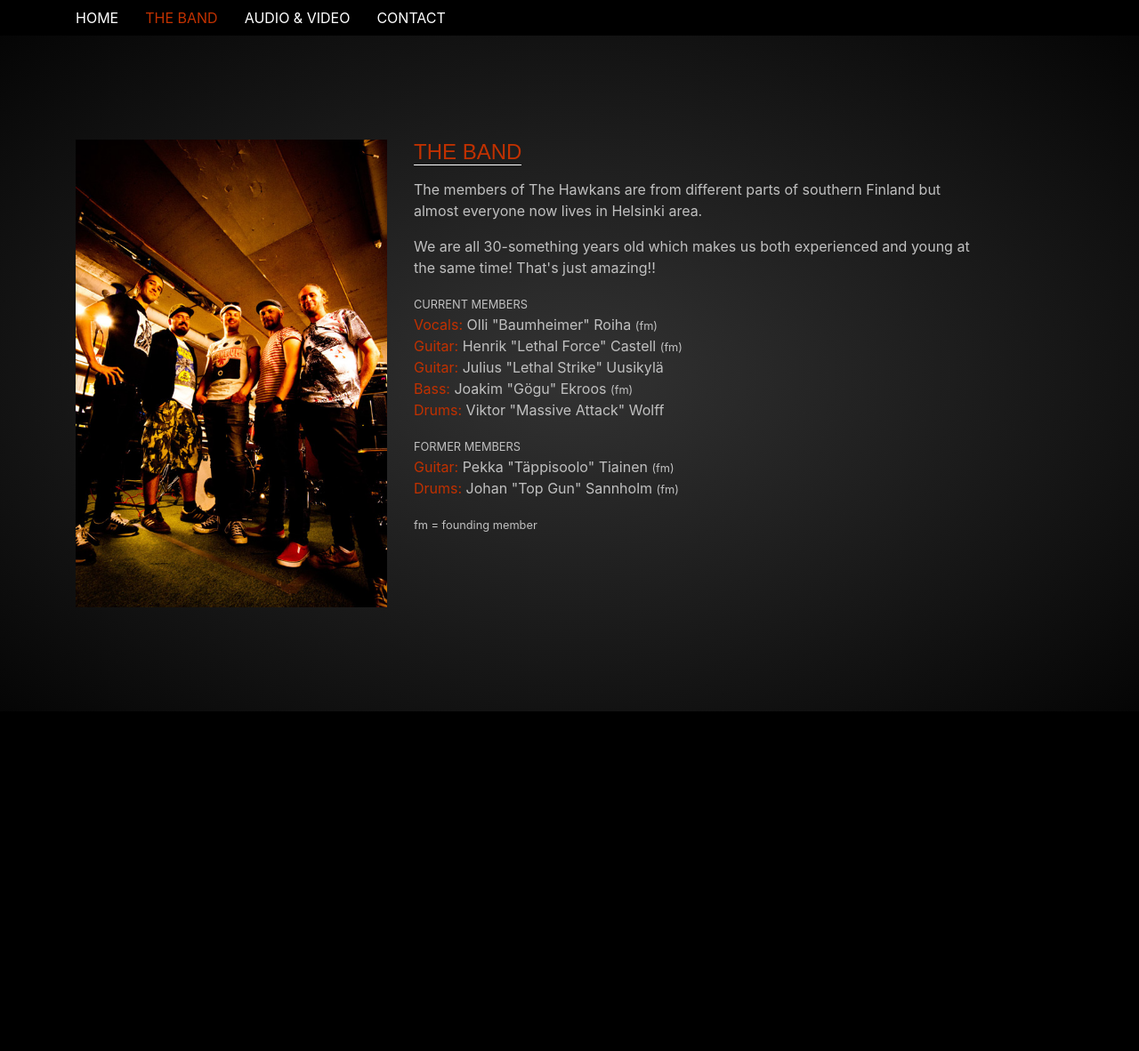
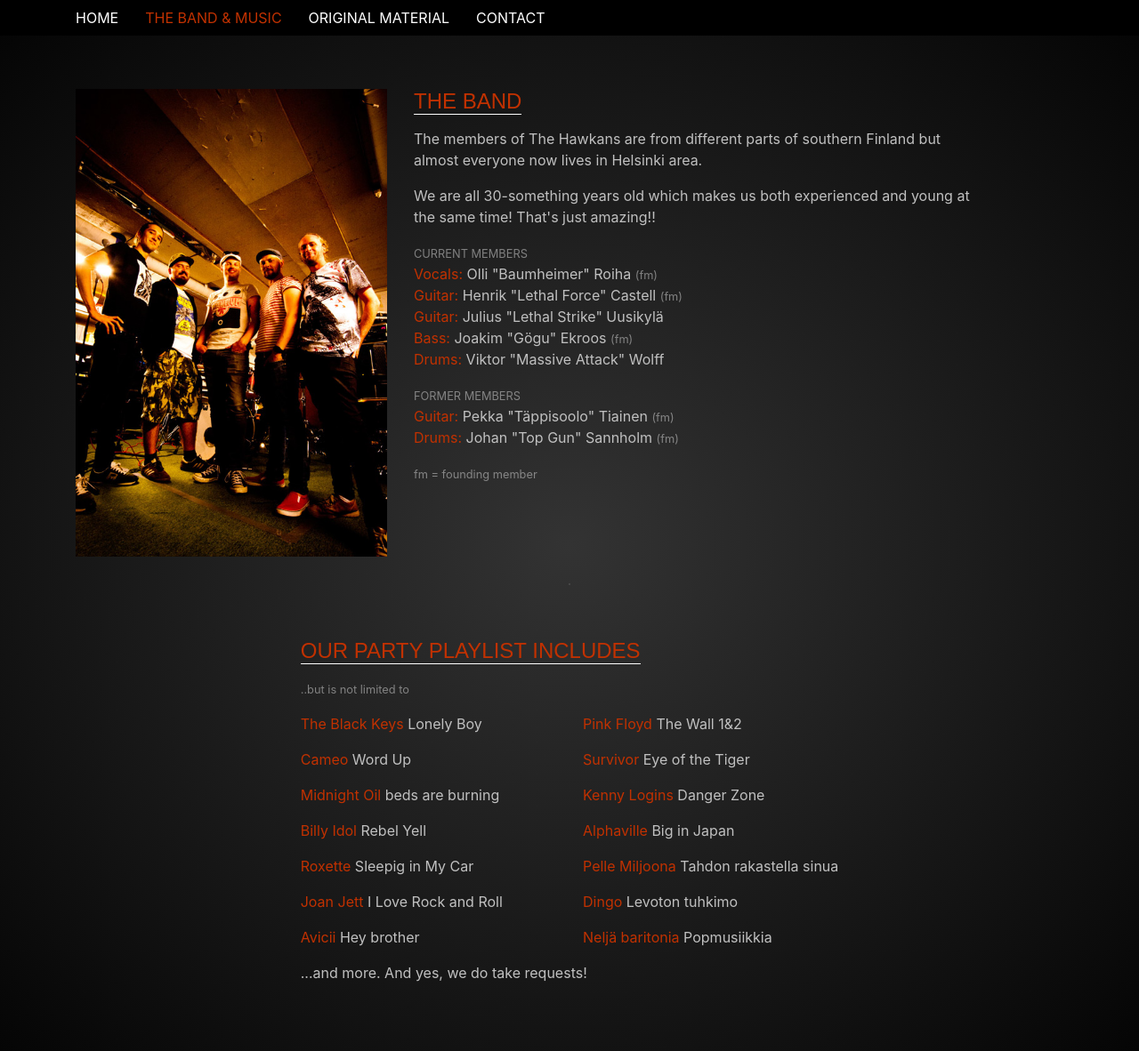
Before and after one commit to joakimekroos/thehawkans, a React (Create React App) app: page /band in a window 1280 px wide. Shown: the whole page at 89% size. Before the commit the page ends 800 px from the top, so only its background shows below. Built offline with nearby package versions, Linux system fonts and the light colour scheme; a web font is replaced by a local one.

Commit message:
WIP: Update content

```diff
--- a/src/components/Menu.js
+++ b/src/components/Menu.js
@@ -39,14 +39,14 @@ export default class Menu extends Component{
                   <NavLink
                   to="/band"
                   activeClassName="active">
-                  The Band
+                  The Band & Music
                   </NavLink>
                 </NavItem>
                 <NavItem>
                   <NavLink
                   to="/music"
                   activeClassName="active">
-                  Audio & Video
+                  Original Material
                   </NavLink>
                 </NavItem>
                 <NavItem>
--- a/src/components/content/Band.js
+++ b/src/components/content/Band.js
@@ -44,6 +44,30 @@ const Band = () =>{
             />
           </div>
         </div>
+        <hr />
+        <div className="row">
+          <div className="col-xs-12 col-sm-12 col-md-12 col-lg-12">
+            <h1>Our party playlist includes</h1>
+            <p><small>..but is not limited to</small></p>
+            <div className="thehawkans-widetext">
+                <p><span className="emphasis">The Black Keys </span>Lonely Boy</p>
+                <p><span className="emphasis">Cameo  </span>Word Up</p>
+                <p><span className="emphasis">Midnight Oil </span>beds are burning</p>
+                <p><span className="emphasis">Billy Idol </span>Rebel Yell</p>
+                <p><span className=" emphasis">Roxette </span>Sleepig in My Car</p>
+                <p><span className="emphasis">Joan Jett </span>I Love Rock and Roll</p>
+                <p><span className="emphasis">Avicii </span>Hey brother</p>
+                <p><span className="emphasis">Pink Floyd  </span>The Wall 1&2</p>
+                <p><span className="emphasis">Survivor </span>Eye of the Tiger</p>
+                <p><span className="emphasis">Kenny Logins </span>Danger Zone</p>
+                <p><span className="emphasis">Alphaville </span>Big in Japan</p>
+                <p><span className="emphasis">Pelle Miljoona </span>Tahdon rakastella sinua</p>
+                <p><span className="emphasis">Dingo </span>Levoton tuhkimo</p>
+                <p><span className="emphasis">Neljä baritonia </span>Popmusiikkia</p>
+            </div>
+            <p>...and more. And yes, we do take requests!</p>
+          </div>
+        </div>
       </Container>
     </div>
   )
--- a/src/components/content/Music.js
+++ b/src/components/content/Music.js
@@ -12,11 +12,6 @@ const Music = () =>{
             <div class="embed-responsive embed-responsive-16by9">
               <YouTube
                 videoId="hMd7JB3TY-E"
-              />
-            </div>
-            <div class="embed-responsive embed-responsive-16by9">
-              <YouTube
-                videoId="mD8aIMe6HX8"
               />
             </div>
             <hr />
--- a/src/css/thehawkans.css
+++ b/src/css/thehawkans.css
@@ -20,6 +20,10 @@ body{
   min-height: 100%;
 }
 
+/* typo */
+small{
+  opacity: .6;
+}
 
 /* menu */
 div.thehawkans-menu{
```
